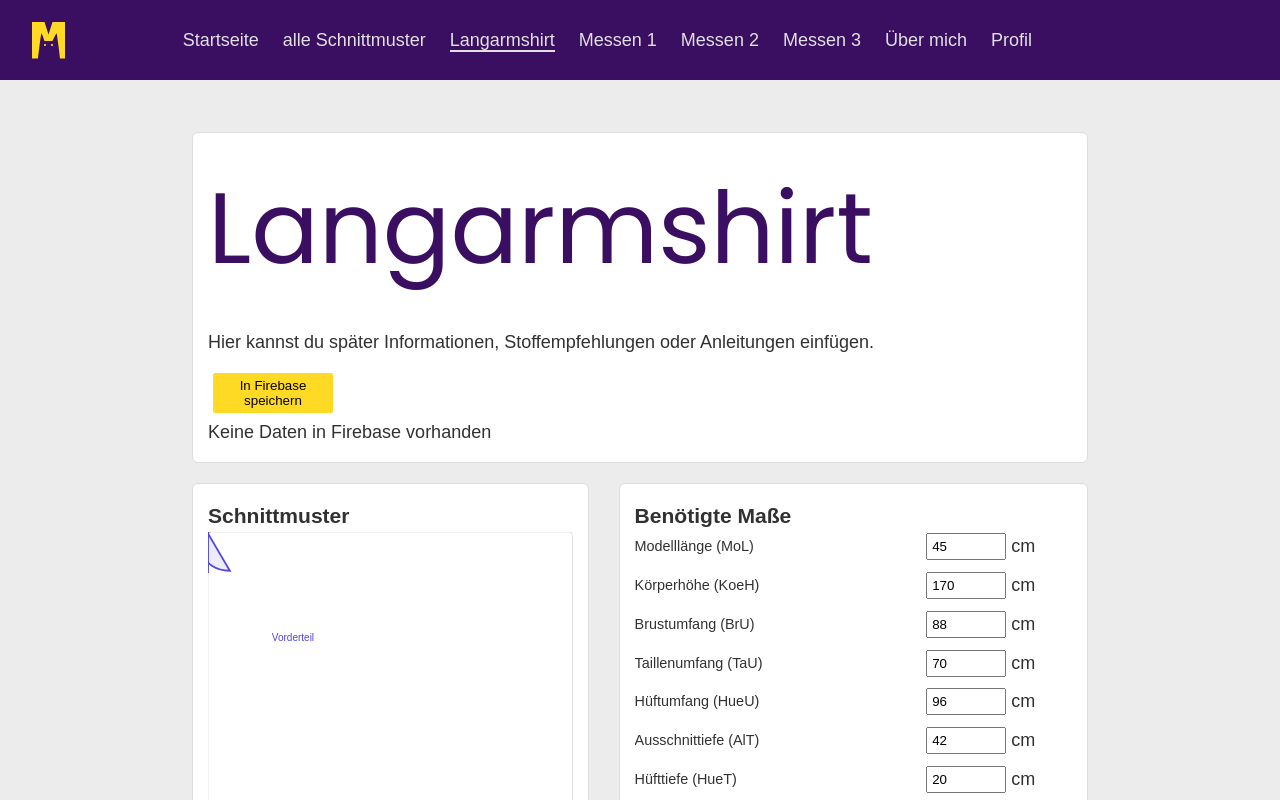
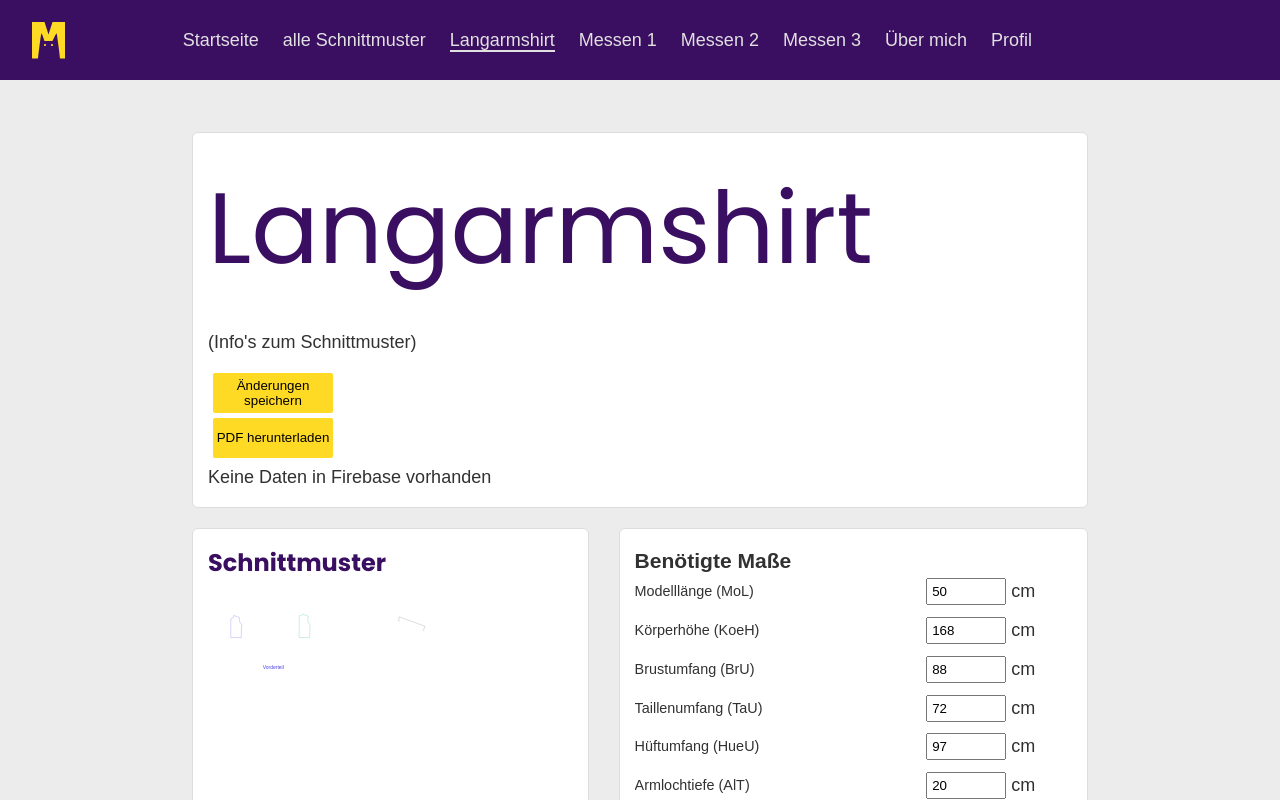
Before and after one commit to lisahuhn19-a11y/MA_LisaBucher_WebseiteSchnittmuster, a Vue app: page /langarmshirt in a window 1280 px wide. Shown: the top 800 px of the page. Built offline with nearby package versions, Linux system fonts and the light colour scheme; no server answers; the database is empty.

Commit message:
Zwischenstand: PDF Herunterladen geht, aber noch nicht richtig. PDF kommt nur eine seite und ist viel zu klein.

```diff
--- a/package.json
+++ b/package.json
@@ -10,6 +10,8 @@
   },
   "dependencies": {
     "firebase": "^13.0.0",
+    "jspdf": "^4.2.1",
+    "svg2pdf.js": "^2.8.1",
     "vue": "^3.5.40",
     "vue-router": "^4.6.4"
   },
--- a/src/views/LangarmshirtView.vue
+++ b/src/views/LangarmshirtView.vue
@@ -3,7 +3,10 @@
 import { ref, computed, onMounted } from 'vue'
 import { initializeApp } from 'firebase/app'
 import { getFirestore, doc, getDoc, setDoc } from 'firebase/firestore'
+import {jsPDF} from 'jspdf'
+import 'svg2pdf.js'
 
+// Daten für Firebase
 const firebaseConfig = {
   apiKey: "AIzaSyD2whdIYR0QlMrYS4ASEyRCZXPHLfSFQCc",
   authDomain: "miaumass.firebaseapp.com",
@@ -27,107 +30,191 @@ const getVal = (id) => {
 
 //gemessene Masse
 const measurements = ref([
-  { id: 'MoL', label: 'Modelllänge', value: 45, unit: 'cm' },
-  { id: 'KoeH', label: 'Körperhöhe', value: 170, unit: 'cm' },
+  { id: 'MoL', label: 'Modelllänge', value: 50, unit: 'cm' },
+  { id: 'KoeH', label: 'Körperhöhe', value: 168, unit: 'cm' },
   { id: 'BrU',  label: 'Brustumfang', value: 88, unit: 'cm' },
-  { id: 'TaU',  label: 'Taillenumfang', value: 70, unit: 'cm' },
-  { id: 'HueU', label: 'Hüftumfang', value: 96, unit: 'cm' },
-  { id: 'AlT',  label: 'Ausschnittiefe', value: 42, unit: 'cm' },
-  { id: 'HueT', label: 'Hüfttiefe', value: 20, unit: 'cm' },
-  { id: 'BrT',  label: 'Brusttiefe', value: 34, unit: 'cm' },
-  { id: 'ArD',  label: 'Armdurchmesser', value: 10, unit: 'cm' },
-  { id: 'BrPa', label: 'Brustpunktabstand', value: 18, unit: 'cm' },
-  { id: 'SuB',  label: 'Schulterbreite', value: 38, unit: 'cm' },
-  { id: 'SuWi', label: 'Schulterwinkel', value: 25, unit: '°' },
-  { id: 'RueL', label: 'Rückenlänge', value: 40, unit: 'cm' },
-  { id: 'VL',   label: 'Vorderlänge', value: 43, unit: 'cm' },
+  { id: 'TaU',  label: 'Taillenumfang', value: 72, unit: 'cm' },
+  { id: 'HueU', label: 'Hüftumfang', value: 97, unit: 'cm' },
+  { id: 'AlT',  label: 'Armlochtiefe', value: 20, unit: 'cm' },
+  { id: 'HueT', label: 'Hüfttiefe', value: 21, unit: 'cm' },
+  { id: 'BrT',  label: 'Brusttiefe', value: 28, unit: 'cm' },
+  { id: 'ArD',  label: 'Armdurchmesser', value: 9.3, unit: 'cm' },
+  { id: 'BrPa', label: 'Brustpunktabstand', value: 9, unit: 'cm' },
+  { id: 'SuB',  label: 'Schulterbreite', value: 12, unit: 'cm' },
+  { id: 'SuWi', label: 'Schulterwinkel', value: 20, unit: '°' },
+  { id: 'RueL', label: 'Rückenlänge', value: 41, unit: 'cm' },
+  { id: 'VL',   label: 'Vorderlänge', value: 45, unit: 'cm' },
   { id: 'ArL',  label: 'Armlänge', value: 60, unit: 'cm' },
-  { id: 'OaU',  label: 'Oberarmumfang', value: 30, unit: 'cm' },
-  { id: 'HgU',  label: 'Handgelenkumfang', value: 18, unit: 'cm' },
-  { id: 'HlB',  label: 'Halslochbreite', value: 14, unit: 'cm' }
+  { id: 'OaU',  label: 'Oberarmumfang', value: 28, unit: 'cm' },
+  { id: 'HgU',  label: 'Handgelenkumfang', value: 16, unit: 'cm' },
+  { id: 'HlB',  label: 'Halslochbreite', value: 6.5, unit: 'cm' }
 ])
 
 //berechntete Masse
-const measurementsCalc = ref ([
+const measurementsCalc = computed(() => [
   {id: 'AlT+', value: getVal('AlT')+0.5},
-  {id: 'BrW', value: getVal('BrU')+8}
+  {id: 'BrW', value: getVal('BrU')+8},
+  {id: 'SuNL', value: getVal('SuB')+1.5},
+  {id: 'SuWi+', value: (getVal('SuWi')*Math.PI)/180},
+  {id: 'AESaW', value: getVal('HgU')+6},
+  {id: 'ArD+', value: getVal('ArD')+1.5}
 ])
 
 const statusMessage = ref('')
 
 // SVG's für die einzelnen Schnittteile
 const vorderTeil = computed(() => {
-  //const p1x = 0
-  //const p1y = 0
-  //const p2x = 0
-  //const p2y = getVal('HlB')/3
+
   const p3x = 0
   const p3y = getVal('MoL')
-  //const p4x = 0
-  //const p4y = getVal('AlT+')
-  //const p5x = 0
-  //const p5y = getVal('RueL')
+
+  const p5y = getVal('RueL')
+
   const p6x = getVal('BrW')/4
   const p6y = getVal('AlT+')
-  const p7x = getVal('p6x')-getVal('AlT+')/2
+
+  const p7x = p6x - getVal('ArD+')/2
   const p7y = getVal('AlT+')
-  const p8vx = getVal('p10vx') + 1.5*Math.cos(getVal('SuWi'))
-  const p8vy = getVal('p10vy') - 1.5*Math.cos(getVal('SuWi'))
+
   const p9x = getVal('HlB')+0.5
   const p9y = 0
-  const p10vx = getVal('p9x') - 1.5*Math.sin(getVal('SuWi'))
-  const p10vy = getVal('p9y') - 1.5*Math.cos(getVal('SuWi'))
+
+  const p10vx = p9x - 1.5*Math.sin(getVal('SuWi+'))
+  const p10vy = p9y + 1.5*Math.cos(getVal('SuWi+'))
+
+  const p8vx = p10vx + getVal('SuNL')*Math.cos(getVal('SuWi+'))
+  const p8vy = p10vy + getVal('SuNL')*Math.sin(getVal('SuWi+'))
+
   const p11x = 0
   const p11y = getVal('HlB') + 2.5
-  const p12x = getVal('p6x') - 1
-  const p12y = getVal('p3y')
 
-  return `M ${p11x} ${p11y} L ${p3x} ${p3y} L ${p12x} ${p12y} L ${p6x} ${p6y} C ${p6x} ${p6y}, ${p7x} ${p7y}, ${p8vx} ${p8vy}, L ${p10vx} ${p10vy}, C ${p10vx} ${p10vy}, 0 0, ${p11x} ${p11y}`
+  const p12x = p6x - 1
+  const p12y = p3y
+
+  const p98x = p7x + 1
+  const p98y = getVal('AlT+')*0.75
+
+  const p99x = p7x
+  const p99y = p7y - getVal('AlT+')/2
+
+  const kpp99x = 2*p99x - 0.5*p8vx - 0.5*p98x
+  const kpp99y = 2*p99y - 0.5*p8vy - 0.5*p98y
+
+  const kpp7x = p7x*1.1
+  const kpp7y = p7y - (p7y - p98y)*0.3
+
+  return `M ${p11x} ${p11y} L ${p3x} ${p3y} L ${p12x} ${p12y} C ${p12x} ${p12y}, ${p12x} ${p5y}, ${p6x} ${p6y} Q ${kpp7x} ${kpp7y}, ${p98x} ${p98y} C ${p98x} ${p98y}, ${kpp99x} ${kpp99y}, ${p8vx} ${p8vy} L ${p10vx} ${p10vy} C ${p10vx} ${p10vy}, ${p10vx} ${p11y}, ${p11x} ${p11y}`
 })
 
 const hinterTeil = computed(() => {
-  //const p1x = 0
-  //const p1y = 0
-  //const p2x = 0
-  //const p2y = getVal('HlB')/3
+
+  const p2x = 0
+  const p2y = getVal('HlB')/3
+
   const p3x = 0
   const p3y = getVal('MoL')
-  //const p4x = 0
-  //const p4y = getVal('AlT+')
-  //const p5x = 0
-  //const p5y = getVal('RueL')
+
+  const p5x = 0
+  const p5y = getVal('RueL')
+
   const p6x = getVal('BrW')/4
   const p6y = getVal('AlT+')
-  const p7x = getVal('p6x')-getVal('AlT+')/2
+
+  const p7x = p6x - getVal('ArD+')/2
   const p7y = getVal('AlT+')
+
   const p9x = getVal('HlB')+0.5
   const p9y = 0
-  const p10vx = getVal('p9x') - 1.5*Math.sin(getVal('SuWi'))
-  const p10vy = getVal('p9y') - 1.5*Math.cos(getVal('SuWi'))
-  const p8vx = getVal('p10vx') + 1.5*Math.cos(getVal('SuWi'))
-  const p8vy = getVal('p10vy') - 1.5*Math.cos(getVal('SuWi'))
-  const p11x = 0
-  const p11y = getVal('HlB') + 2.5
-  const p12x = 0
-  const p12y = 0
 
-  return `M 0 0`
+  const p10hx = p9x + 1.5*Math.sin(getVal('SuWi+'))
+  const p10hy = p9y - 1.5*Math.cos(getVal('SuWi+'))
+
+  const p8x = p9x + getVal('SuNL')*Math.cos(getVal('SuWi+'))
+  const p8y = p9y + getVal('SuNL')*Math.sin(getVal('SuWi+'))
+
+  const p8hx = p10hx + getVal('SuNL')*Math.cos(getVal('SuWi+'))
+  const p8hy = p10hy + getVal('SuNL')*Math.sin(getVal('SuWi+'))
+
+  const p12x = p6x - 1
+  const p12y = p3y
+
+  const p98x = p7x + 1
+  const p98y = getVal('AlT+')*0.75
+
+  const p99x = p7x
+  const p99y = p7y - getVal('AlT+')/2
+
+  const kpp99x = 2*p99x - 0.5*p8x - 0.5*p98x
+  const kpp99y = 2*p99y - 0.5*p8y - 0.5*p98y
+
+  const kpp6x = p6x
+  const kpp6y = p6y - (p7y - p98y)*0.3
+
+  const kpp7x = p7x*1.1
+  const kpp7y = p7y - (p7y - p98y)*0.3
+
+  //return `M ${p2x} ${p2y} L ${p3x} ${p3y} L ${p12x} ${p12y} C ${p12x} ${p12y}, ${p12x} ${p5y}, ${p6x} ${p6y} C ${p6x} ${p6y}, ${p7x} ${p7y}, ${p8hx} ${p8hy} L ${p10hx} ${p10hy} C ${p10hx} ${p10hy}, ${p10hx} ${p2y}, ${p2x} ${p2y}`
+  return `M ${p2x} ${p2y} L ${p3x} ${p3y} L ${p12x} ${p12y} C ${p12x} ${p12y}, ${p12x} ${p5y}, ${p6x} ${p6y} Q ${kpp7x} ${kpp7y}, ${p98x} ${p98y} C ${p98x} ${p98y}, ${kpp99x} ${kpp99y}, ${p8x} ${p8y} L ${p8hx} ${p8hy} L ${p10hx} ${p10hy} C ${p10hx} ${p10hy}, ${p10hx} ${p2y}, ${p2x} ${p2y}`
+
 })
 
 const aermel = computed(() => {
-  const p13x = 0
-  const p13y = 0
-  const p14x = 0
-  const p14y = 0
-  const p15x = 0
-  const p15y = 0
-  const p16x = 0
-  const p16y = 0
+  const p2x = 0
+  const p2y = getVal('HlB')/3
+
+  const p3x = 0
+  const p3y = getVal('MoL')
+
+  const p6x = getVal('BrW')/4
+  const p6y = getVal('AlT+')
+
+  const p7x = p6x - getVal('ArD+')/2
+  const p7y = getVal('AlT+')
+
+  const p9x = getVal('HlB')+0.5
+  const p9y = 0
+
+  const p8x = p9x + getVal('SuNL')*Math.cos(getVal('SuWi+'))
+  const p8y = p9y + getVal('SuNL')*Math.sin(getVal('SuWi+'))
+
+  const p98x = p7x + 1
+  const p98y = getVal('AlT+')*0.75
+
+  const p99x = p7x
+  const p99y = p7y - getVal('AlT+')/2
+
+  const kpp99x = 2*p99x - 0.5*p8x - 0.5*p98x
+  const kpp99y = 2*p99y - 0.5*p8y - 0.5*p98y
+
+  const kpp6x = p6x
+  const kpp6y = p6y - (p7y - p98y)*0.3
+
+  const kpp7x = p7x*1.1
+  const kpp7y = p7y - (p7y - p98y)*0.3
+
+  const p14x = p8x + Math.cos(getVal('SuWi+'))*getVal('ArL')
+  const p14y = p8y + Math.sin(getVal('SuWi+'))*getVal('ArL')
+
+  const p15x = p14x - getVal('AESaW')/2*Math.sin(getVal('SuWi+'))
+  const p15y = p14y + getVal('AESaW')/2*Math.cos(getVal('SuWi+'))
+
   const p17x = 0
-  const p17y = 0
+  const p17y =0
 
-  return `M p13x p13y L `
+  const x = Math.abs(Math.sqrt((Math.abs(p6x-p98x))**2 + (Math.abs(p6y-p98y))**2 ))
+
+  const alpha = 2*Math.asin((0.5*getVal('ArD+')-1)/(2*x))
+  const beta = (Math.asin((p6y-p98y)/(p6x-p98x)))
+  const gamma = (90*Math.PI/180) - (alpha + beta)
+
+  const p16x = p98x + Math.cos(gamma) * (0.5*getVal('ArD+')-1)
+  const p16y = p98y + Math.sin(gamma) * (0.5*getVal('ArD+')-1)
+
+  return `M ${p98x} ${p98y} C ${p98x} ${p98y}, ${kpp99x} ${kpp99y}, ${p8x} ${p8y} L ${p14x} ${p14y} L ${p15x} ${p15y} L ${p16x} ${p16y}`
+
 })
+
+//console.log(alpha, beta)
 
 const loadSizesFromFirebase = async () => {
   try {
@@ -173,6 +260,33 @@ const saveToFirebase = async () => {
 onMounted(() => {
   loadSizesFromFirebase()
 })
+
+const firstName = computed(() => {
+  if (!currentUser.value || !currentUser.value.displayName) return ''
+  return currentUser.value.displayName.split(' ')[0]
+})
+
+const downloadA4PDF = async () => {
+  const pdf = new jsPDF({
+    orientation: 'portrait',
+    unit: 'mm',
+    format: 'a4'
+  })
+
+  const svgElement = document.querySelector('.pattern-svg-export')
+  if (!svgElement) return
+
+  await pdf.svg(svgElement, {
+    x: 10,
+    y: 10,
+    width: 800,
+    height: 600
+  })
+
+  pdf.save('schnittmusterLangarmshirt.pdf')
+}
+
+
 </script>
 
 
@@ -180,9 +294,10 @@ onMounted(() => {
   <div class="app-container">
     <div class="info-header">
       <h1>Langarmshirt</h1>
-      <p>Hier kannst du später Informationen, Stoffempfehlungen oder Anleitungen einfügen.</p>
+      <p>(Info's zum Schnittmuster)</p>
 
-      <button @click="saveToFirebase">In Firebase speichern</button>
+      <button @click="saveToFirebase">Änderungen speichern</button>
+      <button @click="downloadA4PDF" class="btn-pdf">PDF herunterladen</button>
       <span v-if="statusMessage">{{ statusMessage }}</span>
     </div>
 
@@ -191,19 +306,39 @@ onMounted(() => {
 
       <!-- LINKS: SVG Anzeige (Verkleinert, mit weißem Hintergrund und 2 Pfaden) -->
       <div class="svg-container">
-        <h3>Schnittmuster</h3>
+        <h2>Schnittmuster</h2>
 
-        <svg viewBox="0 0 400 300" class="pattern-svg">
+        <svg viewBox="0 0 800 500" class="pattern-svg">
           <!-- Weißer Hintergrund für das SVG -->
-          <rect width="100%" height="100%" fill="white" stroke="#ddd" rx="4" />
+          <rect width="100%" height="100%" fill="white" />
 
-          <!-- Pfad 1: Vorderteil -->
-          <path :d="vorderTeil" fill="rgba(79, 70, 229, 0.1)" stroke="#4f46e5" stroke-width="2" />
-          <text x="70" y="120" font-size="11" fill="#4f46e5">Vorderteil</text>
+          <g transform="translate(50,50)">
+            <path :d="vorderTeil" stroke="#4f46e5" stroke-width="0.5" fill="none" />
+            <text x="70" y="120" font-size="11" fill="#4f46e5">Vorderteil</text>
+          </g>
 
-          <!-- Pfad 2: Ärmel (Zweiter SVG-Pfad) -->
-          <!--<path :d="hinterTeil" fill="rgba(16, 185, 129, 0.1)" stroke="#10b981" stroke-width="2" />
-          <text x="235" y="110" font-size="11" fill="#10b981">Ärmel</text> -->
+          <g transform="translate(200,50)">
+            <path :d="hinterTeil" fill="none" stroke="#10b981" stroke-width="0.5" />
+          </g>
+
+          <g transform="translate(400,50)">
+            <path :d="aermel" fill="none" stroke="#676767" stroke-width="0.5" />
+          </g>
+        </svg>
+      </div>
+
+      <div style="display:none;">
+        <svg viewBox="0 0 800 500" class="pattern-svg-export">
+          <rect width="100%" height="100%" fill="white" />
+          <g transform="translate(50,50)">
+            <path :d="vorderTeil" stroke="black" stroke-width="0.5" fill="none" />
+          </g>
+          <g transform="translate(200,50)">
+            <path :d="hinterTeil" fill="none" stroke="black" stroke-width="0.5" />
+          </g>
+          <g transform="translate(400,50)">
+            <path :d="aermel" fill="none" stroke="black" stroke-width="0.5" />
+          </g>
         </svg>
       </div>
 
```
Also changed, not shown: 1 other file (tests, documents, lock files or other folders).
